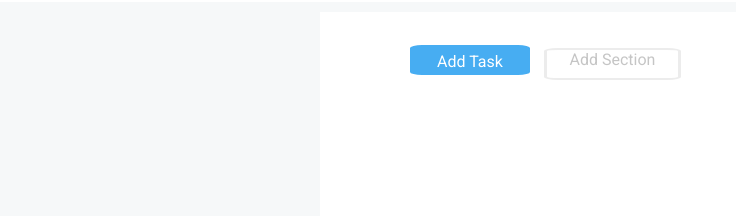
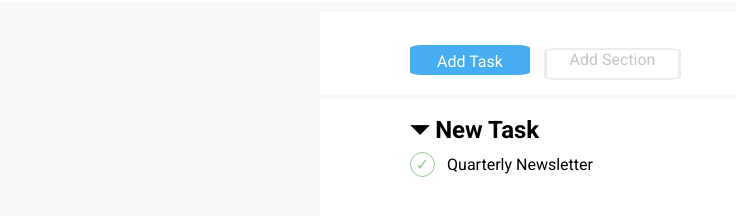
Before and after one commit to itsjackie00/html-css-Toboolist, a plain HTML site: page index.html in a window 1280 px wide. Shown: the part 66-282 px from the top of the page, without its empty margins (0-736 px from the left). Drawn offline with Linux system fonts and the light colour scheme.

Commit message:
first section

```diff
--- a/index.html
+++ b/index.html
@@ -35,9 +35,21 @@
                 </div>
             </div>
         </nav>
+        <section>
+            <div class="content">
+            <h2>&#9207; New Task</h2>
+            <div class="green-circle">
+            <span class="green"> &#10003;</span>
+        </div>
+        <p class="contenuto">
+            Quarterly Newsletter
+        </p>
+        </section>
+
 
 
     </main>
+</div>
 </div>
 
 </body>
--- a/styles/style.css
+++ b/styles/style.css
@@ -74,3 +74,29 @@ header{
     border-radius: 10%;
     text-align: center;
 }
+nav{
+    border-bottom: solid rgba(0, 0, 0, 0.033);
+}
+.content{
+    padding-left: 10%;
+    padding-top: 2%;
+}
+
+/* Rounded */
+.green-circle{
+    margin-top: 1%;
+    width: 25px;
+    height: 25px;
+    border-radius: 50%;
+    border: solid 1px rgba(0, 128, 0, 0.429);
+    text-align: center;
+    padding-top: 2px;
+    display: inline-block;
+}
+.green{
+    color: rgba(0, 128, 0, 0.429);
+}
+.contenuto{
+    padding-left: 1%;
+    display: inline-block;
+}
```
